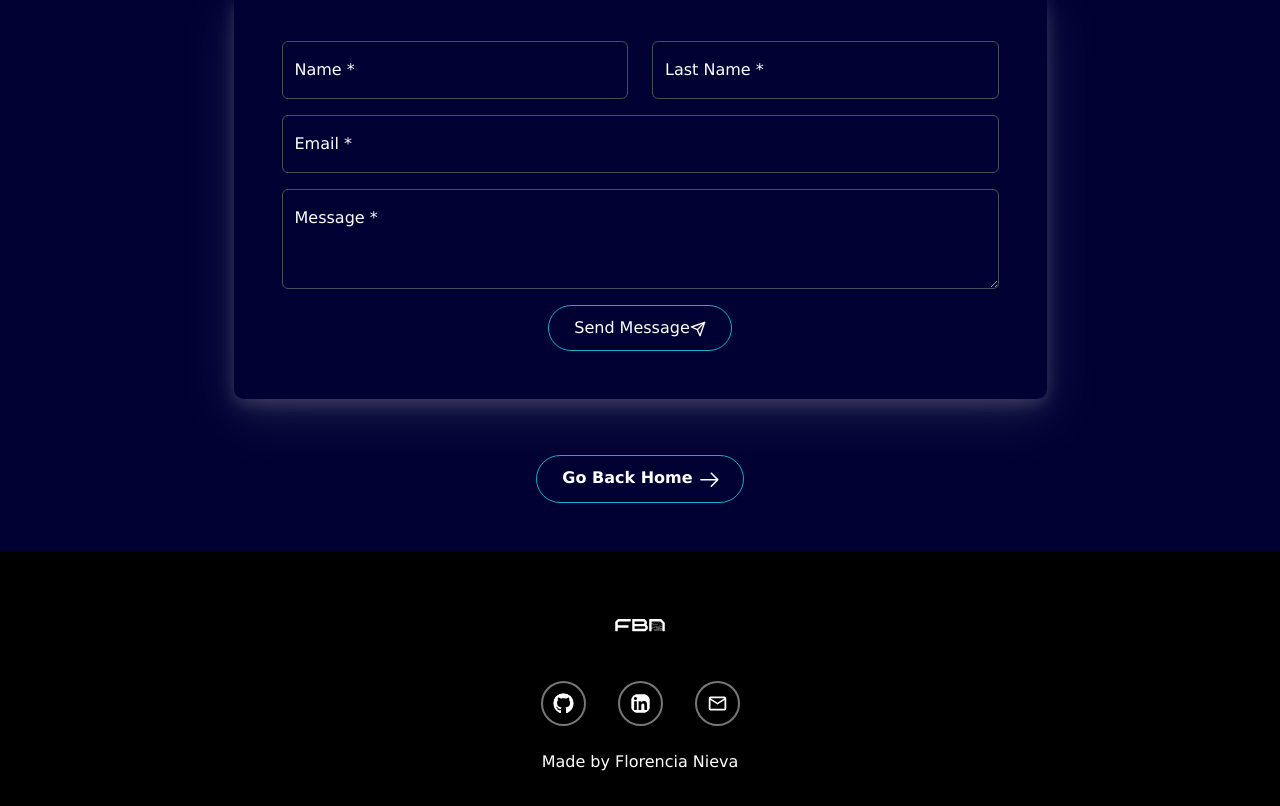
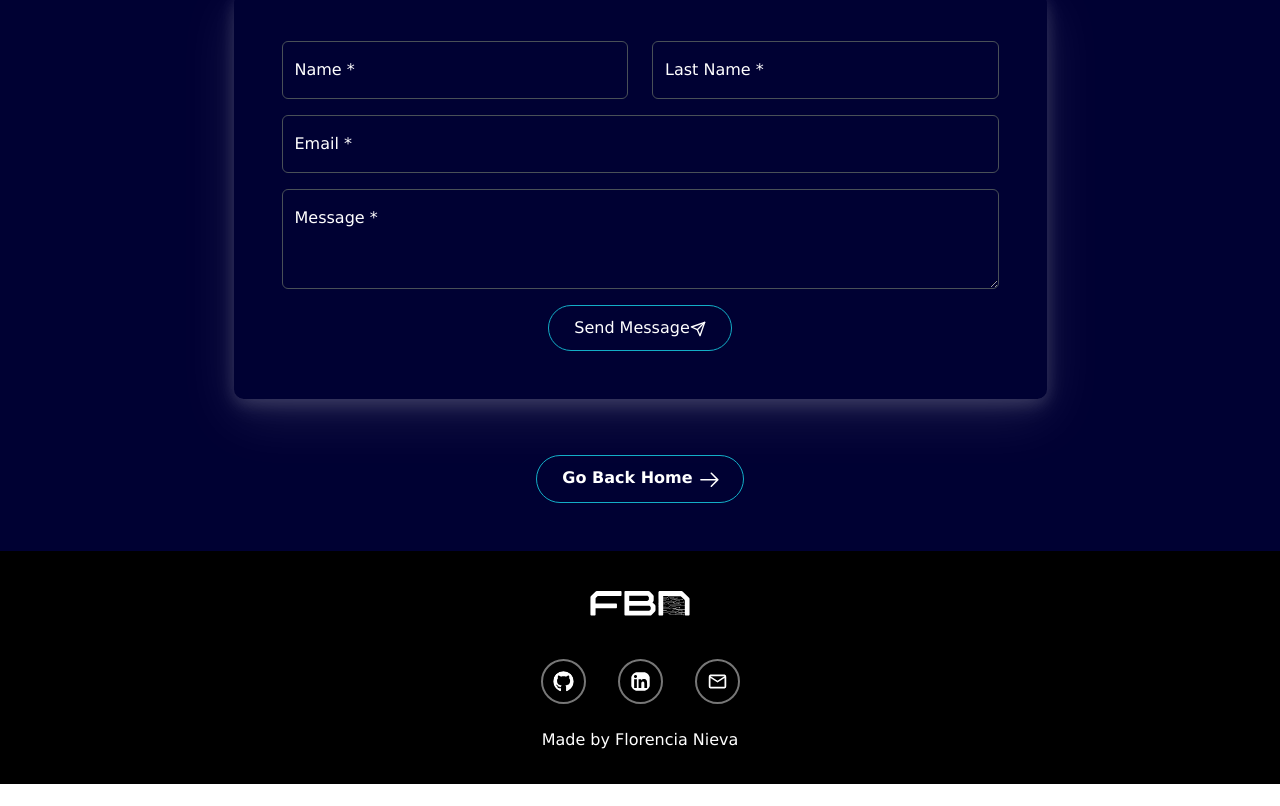
Before and after one commit to FlorenciaNieva/Portfolio-2, a React (Vite) app: page /contact in a window 1280 px wide. Shown: the part 213-1019 px from the top of the page. After the commit the page ends 997 px from the top, so only its background shows below. Built offline with nearby package versions, Linux system fonts and the light colour scheme; no server answers.

Commit message:
Modifico estilos para el logo del footer

```diff
--- a/src/App.css
+++ b/src/App.css
@@ -262,7 +262,7 @@ footer {
 }
 
 .logo-footer {
-  width: 50px;
+  width: 100px;
 }
 
 .icon-footer {
--- a/src/components/Footer/Footer.jsx
+++ b/src/components/Footer/Footer.jsx
@@ -7,9 +7,9 @@ import { MdOutlineMailOutline } from "react-icons/md";
 
 export default function Footer() {
   return (
-    <footer className="text-center pt-5 pb-3">
+    <footer className="text-center pb-3">
       <Container>
-        <Image src={Logo} alt="logo" className="logo-footer mb-4" />
+        <Image src={Logo} alt="logo" className="logo-footer" />
         <Nav className="d-flex justify-content-center align-items-center">
           <Nav.Link href="https://github.com/FlorenciaNieva">
             <FaGithub fontSize="45px" className="icon-footer" aria-label="Git Hub" />
```
